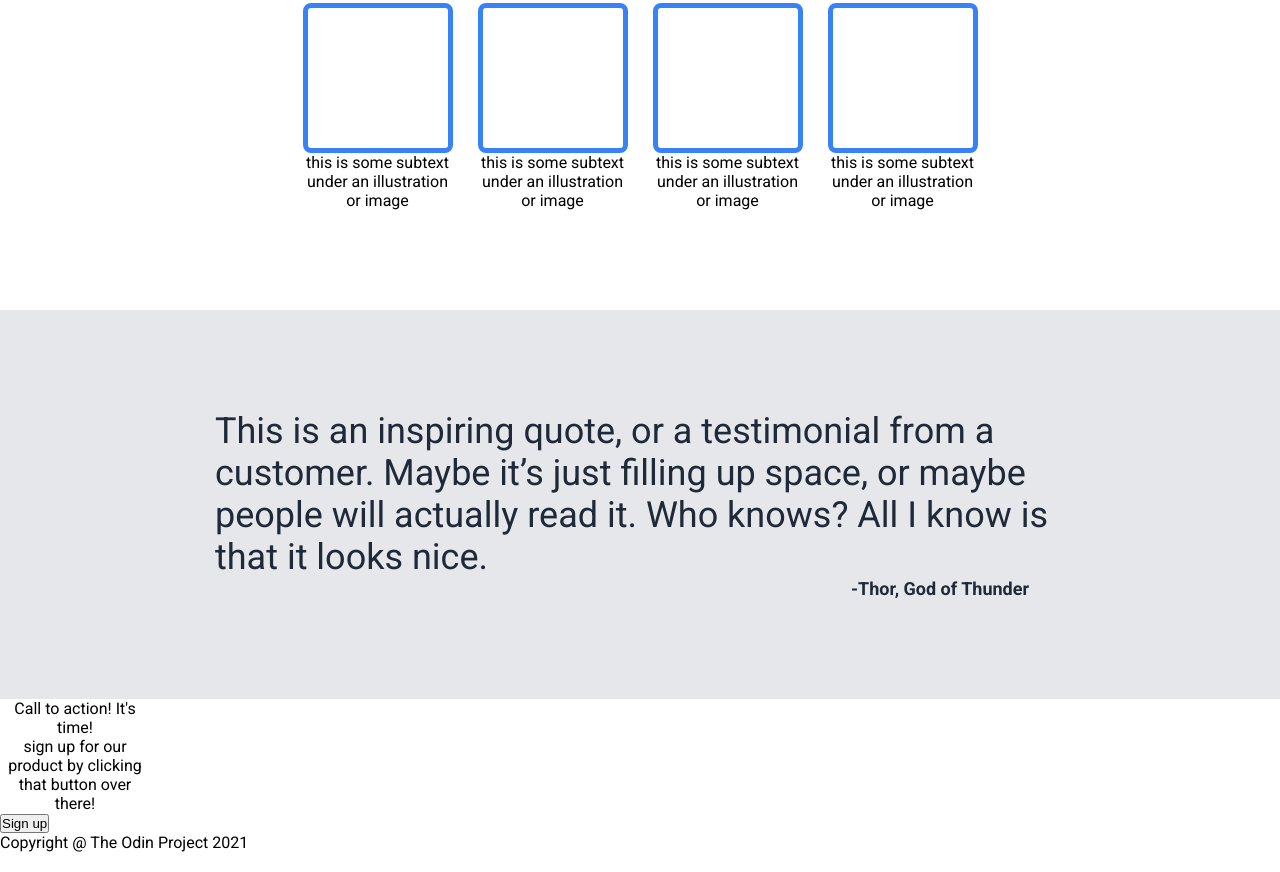
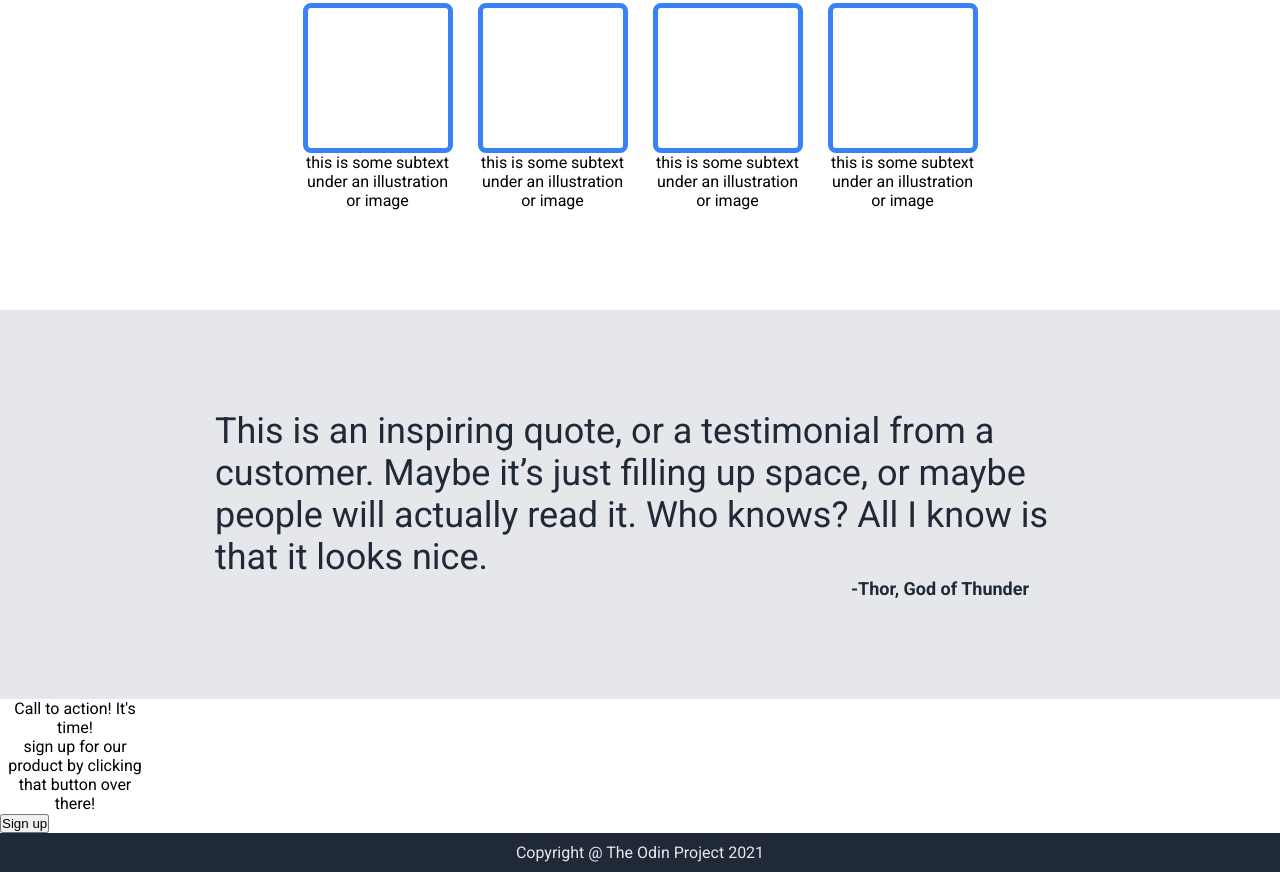
Before and after one commit to Rabera-K/Project_Landing_HTML, a plain HTML site: page index.html in a window 1280 px wide. Shown: the part 577-1449 px from the top of the page. Drawn offline with Linux system fonts and the light colour scheme.

Commit message:
edit footer style.css

```diff
--- a/style.css
+++ b/style.css
@@ -10,6 +10,7 @@ body {
     font-family: 'Roboto', sans-serif;
     margin: 0;
     min-height: 100vh;
+
 
 
 }
@@ -139,3 +140,11 @@ margin-bottom: 100px;
     align-items: center;
     padding: 100px 180px;
 }
+.footer {
+    background-color: #1f2937;
+    display: flex;
+    justify-content: center;
+    align-items: center;
+    padding: 10px 180px;
+    color: #e5e7eb;
+}
```
